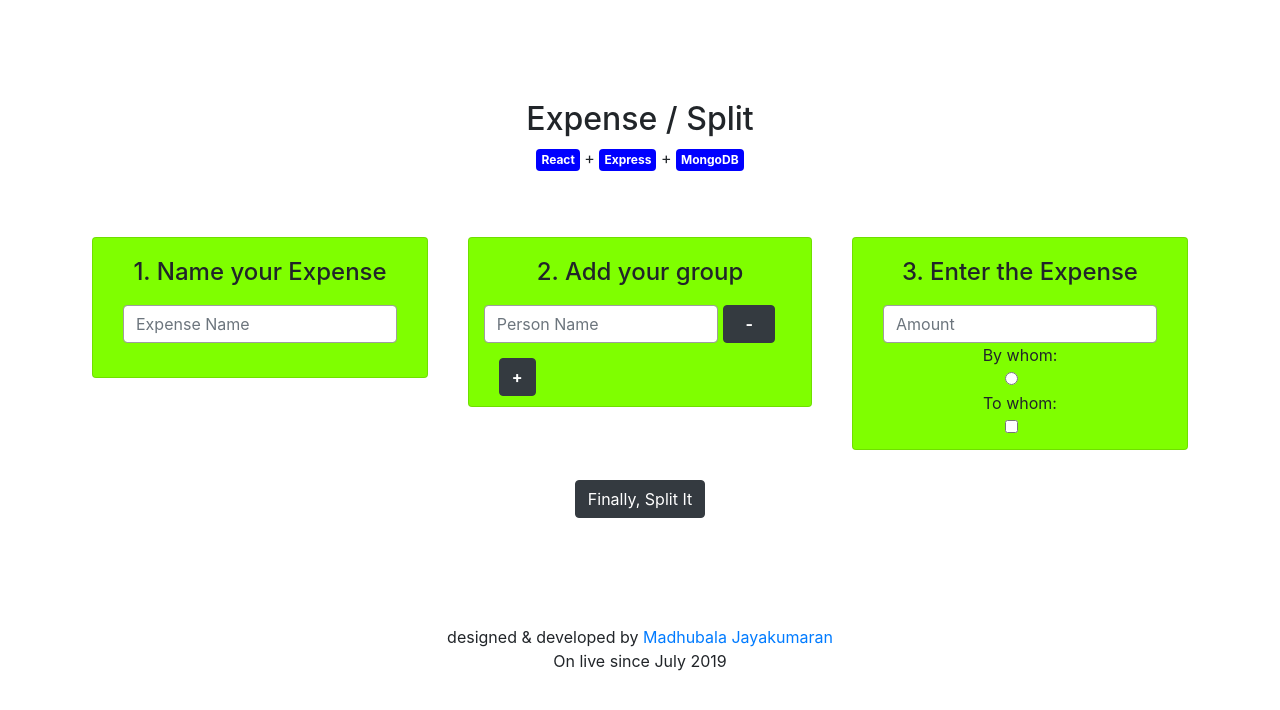
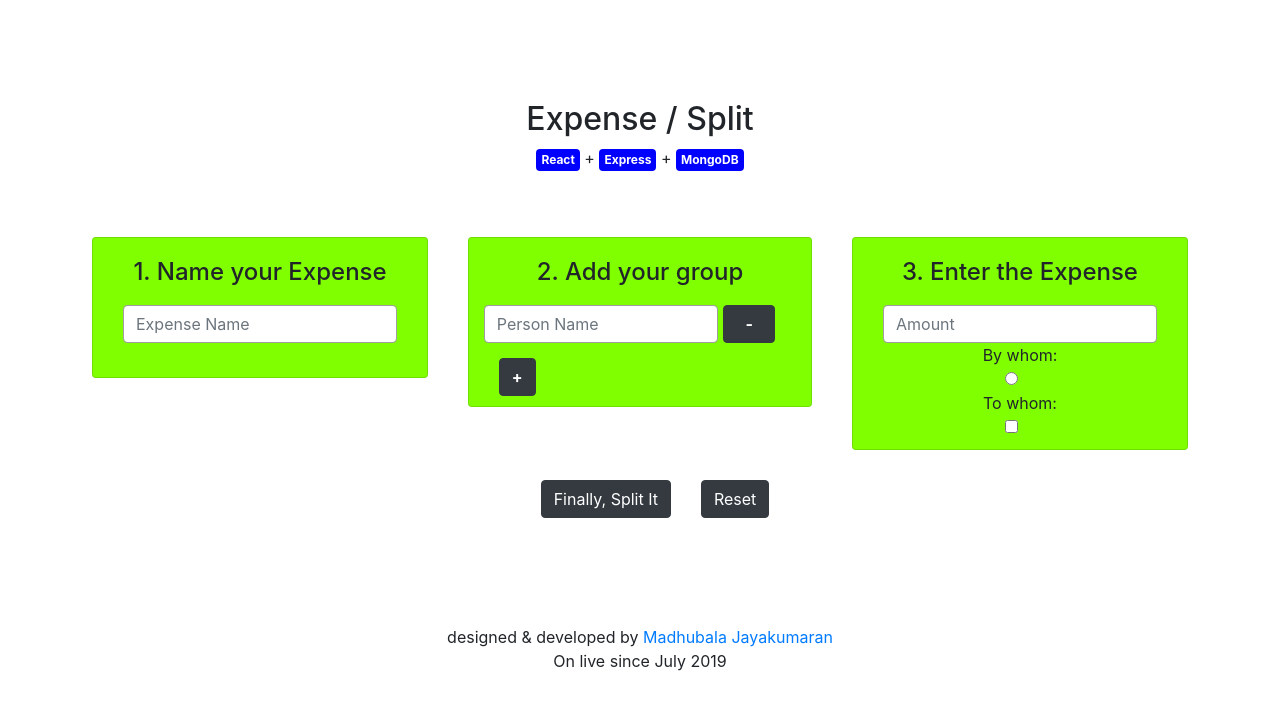
Before and after one commit to Madhubalajb/Expense-Split, a React (Create React App) app: page / in a window 1280 px wide. Shown: the top 710 px of the page. Built offline with nearby package versions, Linux system fonts and the light colour scheme.

Commit message:
Add state using hook

```diff
--- a/src/App.js
+++ b/src/App.js
@@ -8,15 +8,25 @@ const App = () => {
   const [expName, setExpName] = useState('')
   const [amt, setAmt] = useState('')
   const [members, setMembers] = useState([{name: null}])
+  const [by, setBy] = useState({})
+  const [to, setTo] = useState({})
 
   const handleExpName = (event) => setExpName(event.target.value)
 
   const handleAmount = (event) => setAmt(event.target.value)
 
+  const handleRadio = (event) => setBy(event.target.value)
+
   const handleMember = (event, index) => {
     const temp = [...members]
     temp[index].name = event.target.value
     setMembers(temp)
+  }
+
+  const handleCheckbox = (event) => {
+    const temp = [...members]
+    temp.push(event.target.value)
+    setTo(temp)
   }
 
   const addExpense = (event) => {
@@ -26,7 +36,9 @@ const App = () => {
       expense_name: expName,
       members: members,
       amount: amt,
-      count: members.length,
+      count: to.length,
+      by_whom: by,
+      to_whom: to
     }
     setExpenses(expenses.concat(expense))
     setExpName('')
@@ -51,7 +63,7 @@ const App = () => {
     <center>
       <h2>Expense / Split</h2>
       <p><Badge>React</Badge > + <Badge>Express</Badge> + <Badge>MongoDB</Badge></p>
-      <ExpenseForm handleExpName={handleExpName} handleAmount={handleAmount} handleMember={handleMember} addExpense={addExpense} addMember={addMember} removeMember={removeMember} members={members}/>
+      <ExpenseForm ExpName={handleExpName} Amount={handleAmount} Member={handleMember} addExpense={addExpense} addMember={addMember} rmMember={removeMember} members={members} radio={handleRadio} checkbox={handleCheckbox} />
       <DisplayExpense />
       <p className="bottom">
         designed & developed by <a href="https://madhubalajb.github.io/" rel="noopener noreferrer" target="_blank">Madhubala Jayakumaran</a> <br/>
--- a/src/components/ExpenseForm.js
+++ b/src/components/ExpenseForm.js
@@ -4,12 +4,12 @@ import {Container, Row, Col, Card, Button, Form} from 'react-bootstrap'
 const ExpenseForm = (props) => {
  return (
     <Container className="split">
-        <Form >
+        <Form onSubmit={props.addExpense} >
             <Row>
                 <Col>
                     <Card>
                         <h4>1. Name your Expense</h4>
-                        <Form.Control onChange={props.handleExpName} placeholder="Expense Name" /> <br/>
+                        <Form.Control onChange={props.ExpName} placeholder="Expense Name" required/> <br/>
                     </Card>
                 </Col>
                 <Col>
@@ -19,8 +19,8 @@ const ExpenseForm = (props) => {
                             props.members.map((member,index) => {
                                 return (
                                     <Row key={index}>
-                                        <Form.Control className="col-sm-9" value={member.name || ""} placeholder="Person Name" onChange={(event) => props.handleMember(event, index)} />
-                                        <Button className="col-sm-2" variant="dark" onClick={() => props.removeMember(index)}><b>-</b></Button>
+                                        <Form.Control className="col-sm-9" value={member.name || ""} placeholder="Person Name" onChange={(event) => props.Member(event, index)} required/>
+                                        <Button className="col-sm-2" variant="dark" onClick={() => props.rmMember(index)}><b>-</b></Button>
                                     </Row>
                                 )
                             })
@@ -31,13 +31,13 @@ const ExpenseForm = (props) => {
                 <Col>
                     <Card>
                         <h4>3. Enter the Expense</h4>
-                        <Form.Control onChange={props.handleAmount} placeholder="Amount" />
+                        <Form.Control onChange={props.Amount} placeholder="Amount" required/>
                         By whom:
                         {
                             props.members.map((member,index) => {
                                 return(
                                     <div key={index}>
-                                        <Form.Check inline type="radio" label={member.name}></Form.Check>
+                                        <Form.Check inline type="radio" value={member.name || ''} label={member.name} onChange={props.radio} required/>
                                     </div>
                                 )
                             })
@@ -47,7 +47,7 @@ const ExpenseForm = (props) => {
                             props.members.map((member,index) => {
                                 return(
                                     <div key={index}>
-                                        <Form.Check inline type="checkbox" label={member.name}></Form.Check>
+                                        <Form.Check inline type="checkbox" value={member.name || ''} label={member.name} onChange={props.checkbox} required/>
                                     </div>
                                 )
                             })
@@ -55,7 +55,8 @@ const ExpenseForm = (props) => {
                     </Card>
                 </Col>
             </Row>
-            <Button variant="dark" className="split_btn" onClick={props.addExpense} type="submit">Finally, Split It</Button>
+            <Button variant="dark" className="split_btn" type="submit">Finally, Split It</Button>
+            <Button variant="dark" type="reset">Reset</Button>
         </Form>
     </Container>
  )
```
Also changed, not shown: src/react.png (deleted).
